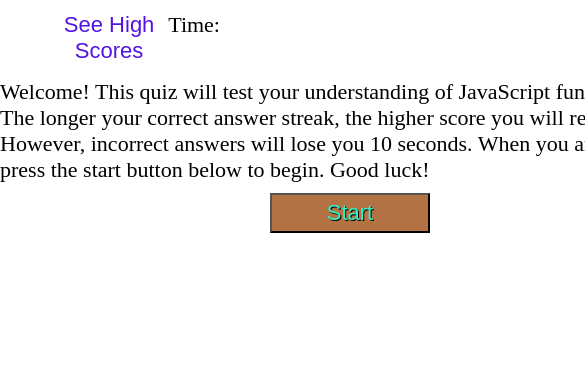
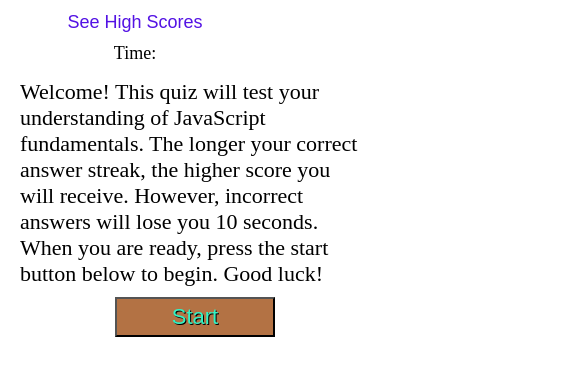
Before and after one commit to cabralwilliams/quiz-on-code, a plain HTML site: page index.html in a window 390 px wide. Shown: the part 90-466 px from the top of the page, 585 px wide, since content can reach past the window. Drawn offline with Linux system fonts and the light colour scheme.

Commit message:
readme photo added and some responsive style included - hopefully finished

```diff
--- a/assets/css/style.css
+++ b/assets/css/style.css
@@ -161,3 +161,32 @@ div .empty-top-ten {
     text-align: center;
     width: 240px;
 }
+
+/*Media Queries*/
+@media screen and (max-width: 800px) {
+    .display-area {
+        width: 600px;
+    }
+}
+
+@media screen and (max-width: 768px) {
+    .display-area {
+        width: 550px;
+    }
+
+    .quiz-info {
+        flex-direction: column;
+        align-items: center;
+    }
+
+    #high-scores, .quiz-info span {
+        font-size: 18px;
+        margin-bottom: 10px;
+    }
+}
+
+@media screen and (max-width: 500px) {
+    .display-area {
+        width: 350px;
+    }
+}
--- a/assets/js/quizRunner.js
+++ b/assets/js/quizRunner.js
@@ -188,11 +188,13 @@ function startTheQuiz() {
         if(timeLimit < 0 || qIndex >= allQuestions.length) {
             clearInterval(countdown);
             timeEl.textContent = "0";
+            streak = 0;
         }
         if(timeLimit > -1) {
             timeEl.textContent = timeLimit;
         }
         if(timeLimit <= 0 || qIndex >= allQuestions.length) {
+            streak = 0;
             quizRunning = false;
             if(qIndex >= allQuestions.length) {
                 score += timeLimit;
@@ -257,6 +259,7 @@ function resetQuiz() {
     timeLimit = 120;
     score = 0;
     qIndex = 0;
+    streak = 0;
     allQuestions = createLimitedQuiz(10);
     currentAnswer = allQuestions[qIndex].correctAnswer;
     quizElements = createQuizElement(allQuestions[qIndex]);
```
Also changed, not shown: assets/images/quiz_welcome.PNG (added), 1 other file.
